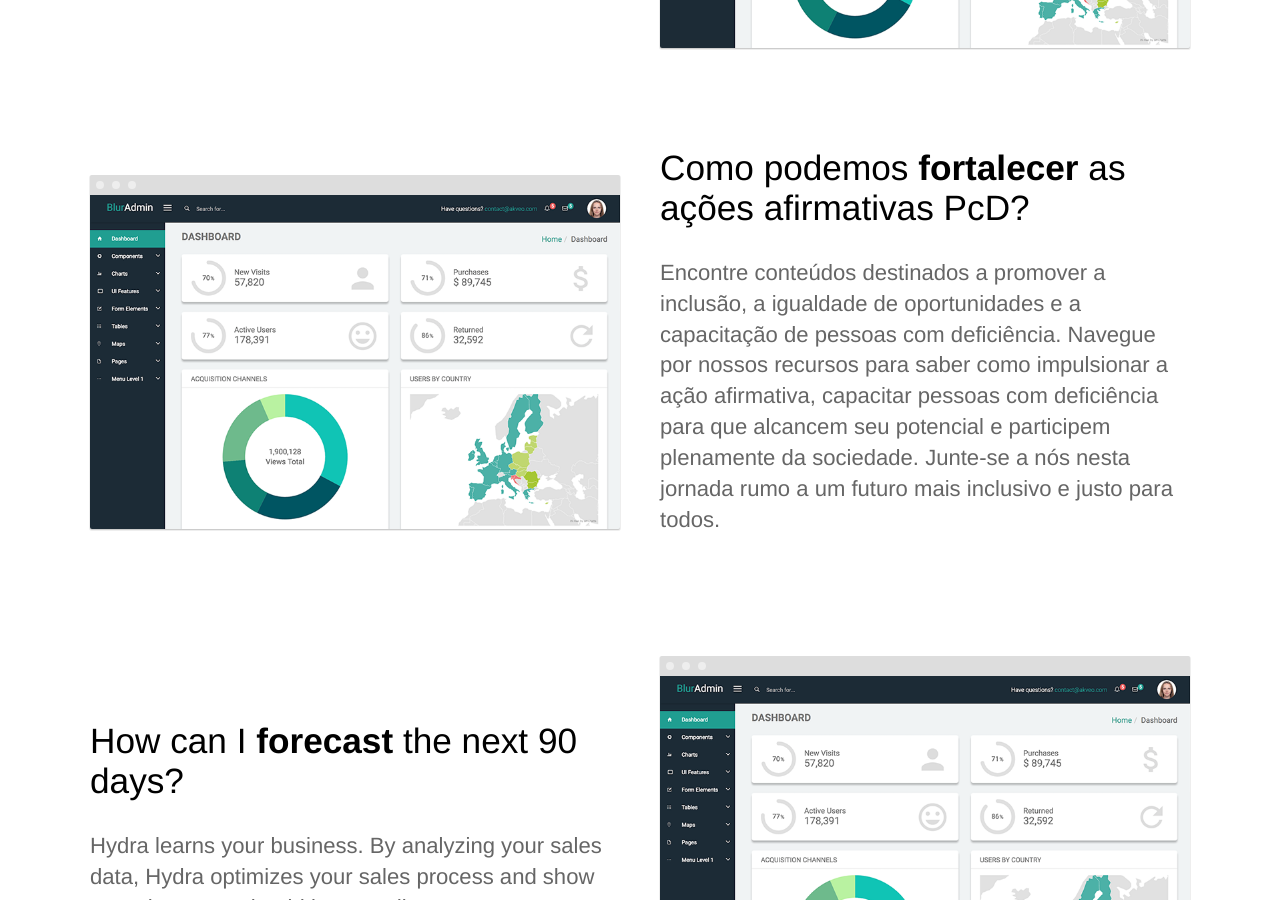
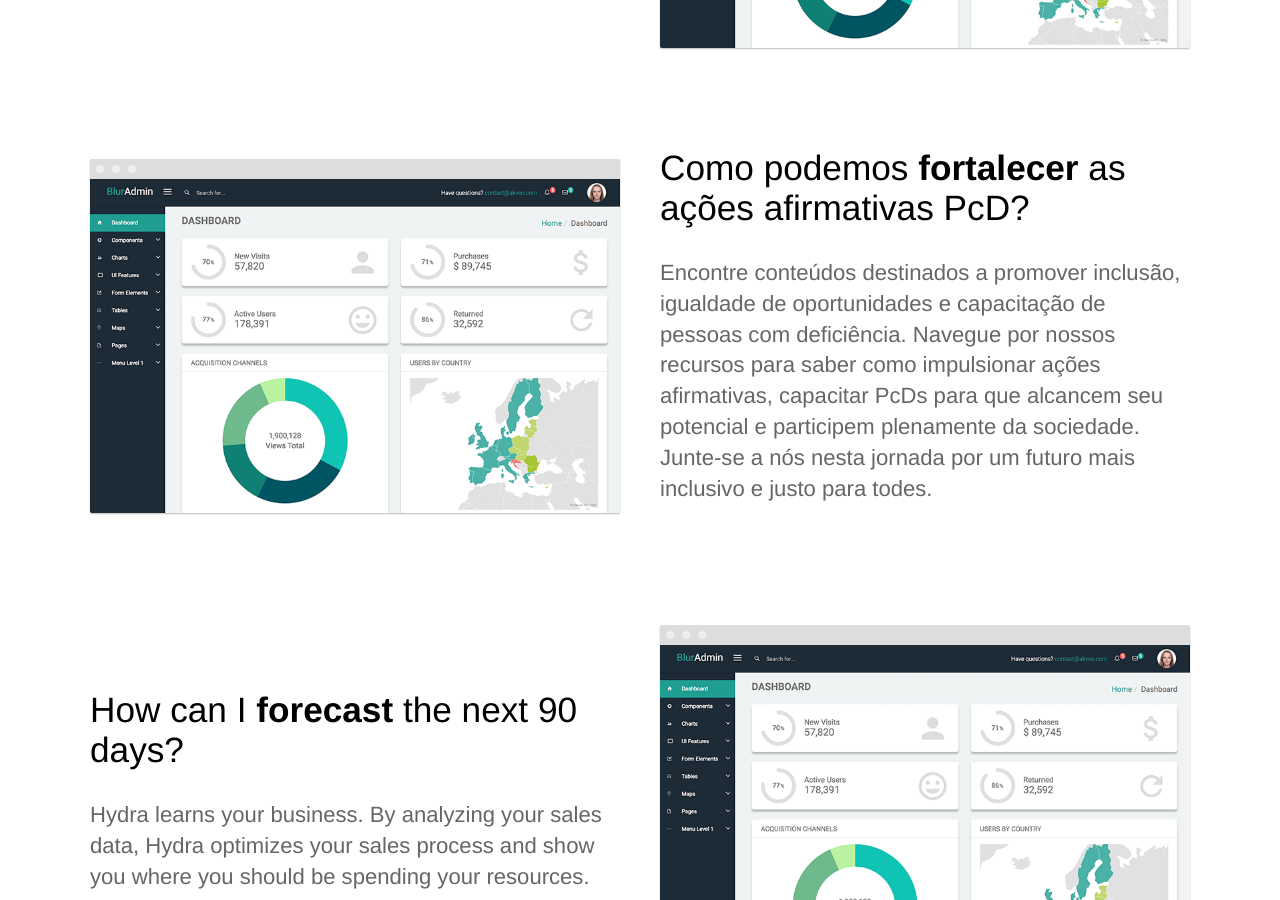
Before and after one commit to jornalistainclusivo/pcd.dataverso.org, a Jekyll site: the page built from index.html, in a window 1280 px wide and 900 px high, scrolled down 1356 px. Built offline with Jekyll 4.4.1, drawn with Linux system fonts in a browser that asks for light colours.

Commit message:
edita texto home

```diff
--- a/index.html
+++ b/index.html
@@ -30,7 +30,7 @@ description: Observatório de Dados da Pessoa com Deficiência
 		<div class="container flex">
 			<div class="text editable">
 				<h2>Como podemos <strong>fortalecer</strong> as ações afirmativas PcD?</h2>
-				<p>Encontre conteúdos destinados a promover a inclusão, a igualdade de oportunidades e a capacitação de pessoas com deficiência. Navegue por nossos recursos para saber como impulsionar a ação afirmativa, capacitar pessoas com deficiência para que alcancem seu potencial e participem plenamente da sociedade. Junte-se a nós nesta jornada rumo a um futuro mais inclusivo e justo para todos.</p>
+				<p>Encontre conteúdos destinados a promover inclusão, igualdade de oportunidades e capacitação de pessoas com deficiência. Navegue por nossos recursos para saber como impulsionar ações afirmativas, capacitar PcDs para que alcancem seu potencial e participem plenamente da sociedade. Junte-se a nós nesta jornada por um futuro mais inclusivo e justo para todes.</p>
 			</div>
 			<div class="image">
 				<img src="{{ site.baseurl }}/images/dashboard.png" alt="Screenshot" class="screenshot editable" />
```
